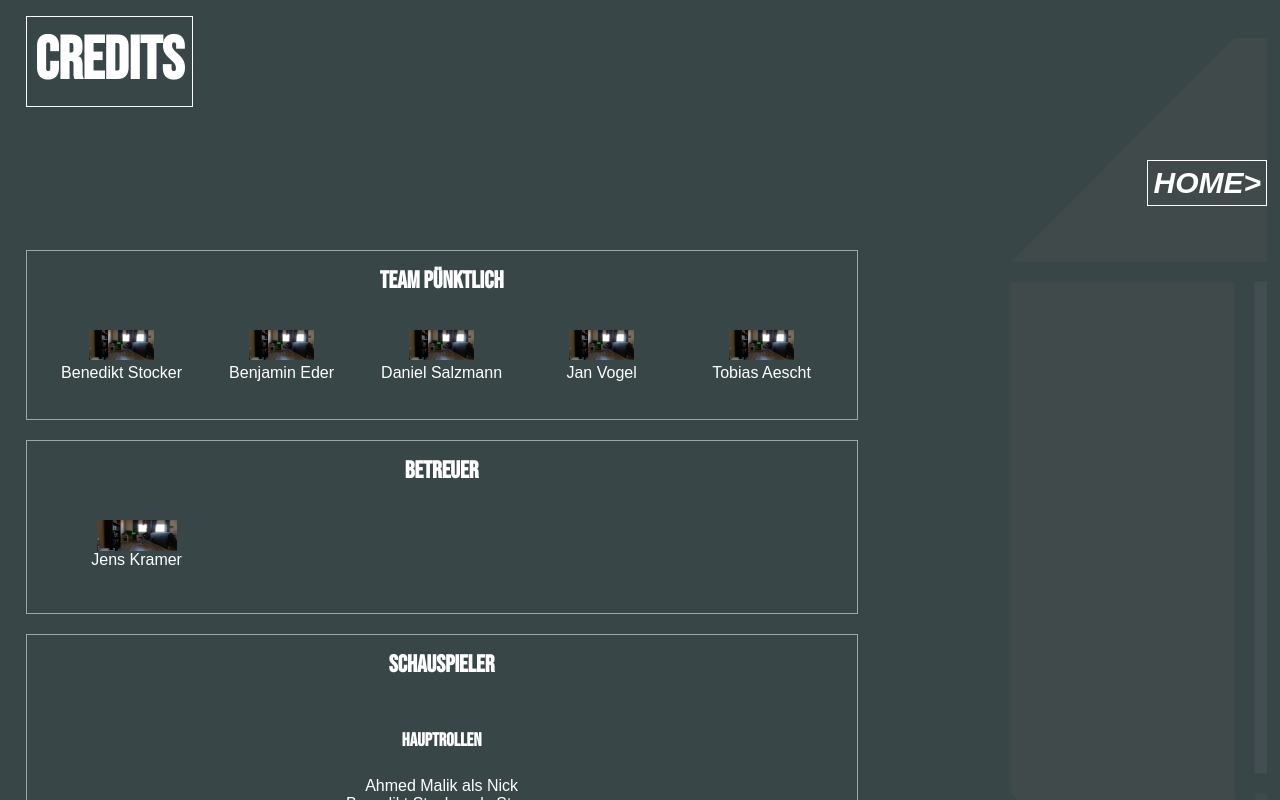
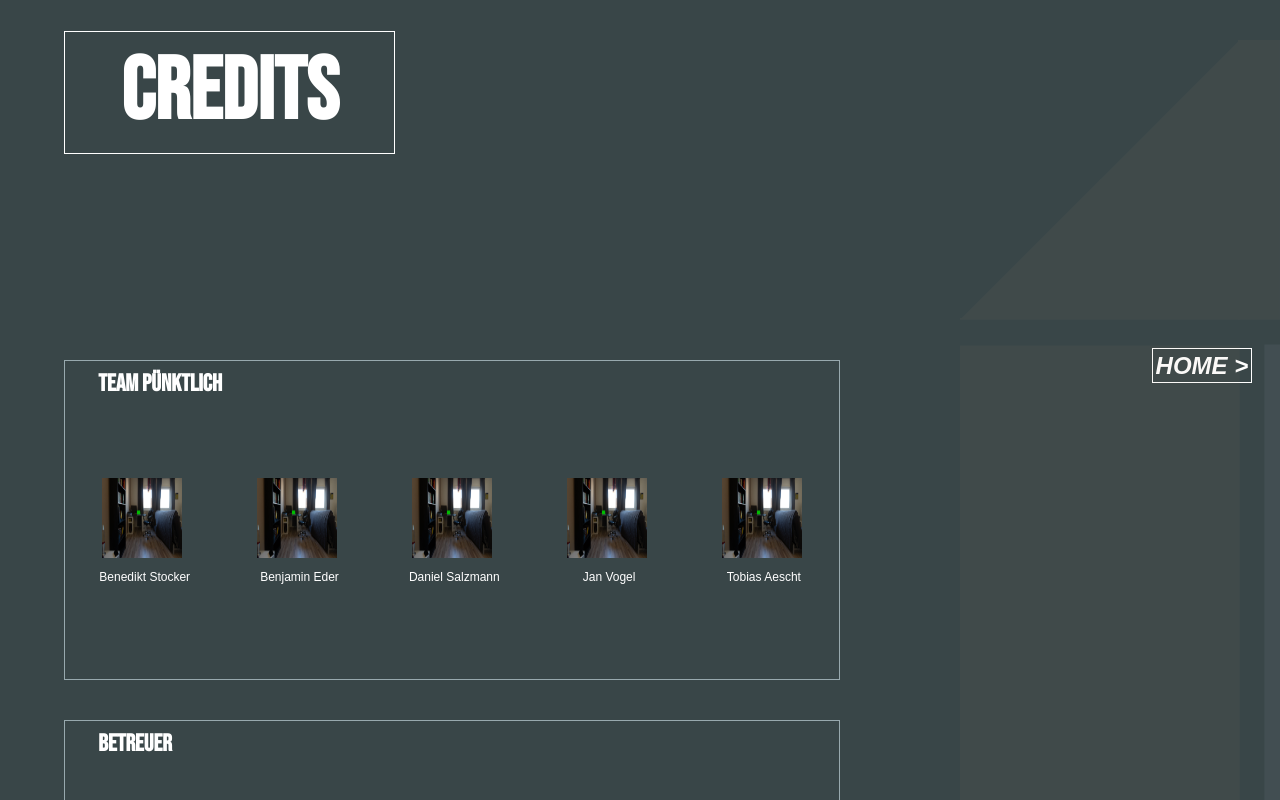
Before and after one commit to bstkr/interactive-movie, an Angular app in the folder interactive-movie-app/: page /credits in a window 1280 px wide. Built offline with nearby package versions, Linux system fonts and the light colour scheme; a web font is replaced by a local one.

Commit message:
Anpassungen Credits page (Grid) etc.

```diff
--- a/interactive-movie-app/src/app/components/credits/credits.component.html
+++ b/interactive-movie-app/src/app/components/credits/credits.component.html
@@ -1,5 +1,4 @@
 <div class="credits-container">
-    <div class="content">
     <div id="credits-title">
         <h1>Credits</h1>
     </div>
@@ -28,7 +27,6 @@
             </div>
         </div>
     </div>
-
     <div id="docent">
         <h2>Betreuer</h2>
         <div class="row">
@@ -38,9 +36,10 @@
             </div>
         </div>
     </div>
-
-        <div class="sectors">
+    <div class="sectors" id="actors">
         <h2>Schauspieler</h2>
+        <div class="row">
+            <div class="column">
                 <h3 >Hauptrollen</h3>
                 <div class="sectors-member">
                     <p>Ahmed Malik als Nick</p>
@@ -48,6 +47,8 @@
                     <p>Benjamin Eder als Chad</p>
                     <p>Daniel Salzmann als Tim</p>
                 </div>
+            </div>
+            <div class="column">
                 <h3 >Statisten</h3>
                 <div class="sectors-member">
                     <p>Jan Vogel</p>
@@ -61,36 +62,40 @@
                     <p>Tobias Aescht</p>
                 </div>
             </div>
-
-        <div class="sectors">
+        </div>
+    </div>
+    <div class="sectors" id="camera">
         <h2>Kamera</h2>
+        <div class="row">
+            <div class="column">
                 <h3 >Verantwortliche</h3>
                 <div class="sectors-member">
                     <p>Benedikt Stocker</p>
                     <p>Benjamin Eder</p>
                 </div>
+            </div>
+            <div class="column">
                 <h3 >Aushilfe</h3>
                 <div class="sectors-member">
                     <p>Jan Vogel</p>
                     <p>Tobias Aescht (u. a. Making-of)</p>
                 </div>
             </div>
-
-        <div class="sectors">
+        </div>
+    </div>
+    <div class="sectors" id="sound">
         <h2>Ton</h2>
         <div class="sectors-member">
             <p>Jan Vogel</p>
         </div>
     </div>
-
-        <div class="sectors">
+    <div class="sectors" id="video">
         <h2>Videoschnitt</h2>
         <div class="sectors-member">
             <p>Benjamin Eder</p>
         </div>
     </div>
-
-        <div class="sectors">
+    <div class="sectors" id="app">
         <h2>InteractiveMovieApp</h2>
         <div class="sectors-member">
             <p>Benedikt Stocker</p>
@@ -99,13 +104,12 @@
             <p>Tobias Aescht</p>
         </div>
     </div>
-    </div>
     <div class="side-bar">
-        <div style="position: absolute; z-index: 1;" class="home-button">
-            <a href="index.html" style="z-index: 1;">Home></a>
-        </div>
         <div class="logo">
-            <img style="position: absolute; z-index: 2;" alt="Logo" src="assets\pictures\room\pov1\logo.svg" style="z-index: 0;">
+            <img alt="Logo" src="assets\pictures\room\pov1\logo.svg">
         </div>
     </div>
+    <div class="home-button">
+        <a href="index.html" style="z-index: 1;">Home ></a>
     </div>
+</div>
--- a/interactive-movie-app/src/app/components/credits/credits.component.scss
+++ b/interactive-movie-app/src/app/components/credits/credits.component.scss
@@ -1,43 +1,53 @@
 @import "../../style/palette.scss";
 
 .credits-container{
-  width:100%;
-  margin:auto;
-  border-style: none;
-
   overflow-y: scroll;
-
-  display: flex;
-  flex-direction: row;
 
   background-color: $darkGreen;
 
-  .content {
-    margin-top: 2%;
-    margin-left: 2%;
-    margin-right: 33%;
-    width: 100%;
-    border-style: none;
-  }
+  width: 100vw;
+  height: 100vh;
+
+  display: grid;
+
+  grid-template-columns: auto 60.625vw 9.375vw 25vw;
+  grid-template-rows: 3.125vw 8.75vw 16.25vw 25vw 3.125vw 25vw 3.125vw 25vw 3.125vw 25vw 3.125vw 25vw 3.125vw 25vw 3.125vw 25vw 3.125vw;
+
+  grid-template-areas:
+  " . . . . "
+  " . creditstitle . side-bar "
+  " . . . home "
+  " . team . . "
+  " . . . . "
+  " . docent . . "
+  " . . . . "
+  " . actors . . "
+  " . . . . "
+  " . camera . . "
+  " . . . . "
+  " . sound . . "
+  " . . . . "
+  " . video . . "
+  " . . . . "
+  " . app . . "
+  " . . . . ";
 
   .side-bar {
-    width: 20%;
-    margin-left: 79%;
-    position: fixed;
+    grid-area: side-bar;
     border-style: none;
-    margin-top: 3%;
+    position: relative;
 
     .logo {
       border-style: none;
     }
+  }
 
   .home-button {
-      width: 100%;
-      min-height: 10%;
-      text-align: right;;
-      float: right;
+    grid-area: home;
+
+    padding-top: 25vh;
+    padding-left: 15vw;
     border-style: none;
-      padding-top: 50%;
 
     a{
       text-decoration:none;
@@ -48,7 +58,7 @@
 
       color: $pureWhite;
       font-weight:bold;
-          font-size: 30px;
+      font-size: 1.875vw;
 
       &:hover {
         color: $white;
@@ -56,19 +66,17 @@
       }
     }
   }
-  }
 
   #credits-title{
-    padding: 0px;
-    text-align: left;
+    grid-area: creditstitle;
+
     border-style: none;
-
-    min-height:100px;
 
     h1 {
       border-style: solid;
       border-width: 1px;
-      padding: 1%;
+      padding: 0.625vw 4.375vw 0.625vw 4.375vw;
+      font-size: 10.9375vh;
     }
 
   }
@@ -79,55 +87,66 @@
     border-style: none;
   }
 
+  .column {
+    border-style: none;
+  }
+
   #team{
-    margin-top: 15%;
-    padding: 15px;
-    text-align: center;
+    grid-area: team;
+
     border-style: solid;
     display: flex;
     flex-direction: column;
 
     .team-member{
-      float:left;
+      align-items: center;
       text-align: center;
 
-      margin-top: 20px;
-      align-items: center;
+      margin-top: 10vh;
       width: 20%;
       border-style: none;
-      padding:15px;
+
+      p {
+        width: 60%;
+      }
 
       img{
-        align-items: center;
-        width: 50%;
-        height: 50%;
+        width: 6.25vw;
+        height: 6.25vw;
       }
     }
   }
 
   #docent{
-    padding:15px;
-    margin-top: 20px;
-    text-align: center;
+    grid-area: docent;
+
+    text-align: left;
     border-style: solid;
     display: flex;
     flex-direction: column;
 
     .docent-member{
+      float:left;
+      text-align: center;
+
+      margin-top: 10vh;
+      width: 20%;
       border-style: none;
-      padding:15px;
-      float: left;
-      text-align: center;
-      display: flex;
-      flex-direction: column;
-      margin-top: 20px;
-      align-items: center;
-      width: 20%;
+    }
+
+    p {
+      width: 60%;
     }
 
     img{
-      width: 50%;
-      height: 50%;
+      width: 6.25vw;
+      height: 6.25vw;
+    }
+
+    p {
+      font-size:  0.9375vw;
+    padding-top: 0.625vw;
+    padding-left: 2.6vw;
     }
   }
 
@@ -135,36 +154,65 @@
     border-style: solid;
     border-color: $gray;
     border-width: 1px;
+  }
 
   h1{
     display: inline;
 
     border-style: solid;
     border-width: 1px;
-      font-size:  60px;
+    font-size: 1.875vw;
   }
 
   h2 {
-      border-style: none;
-      border-width: 1px;
+      padding-top: 0.625vw;
+      padding-left: 2.6vw;
+      font-size: 1.875vw;
   }
 
   h3{
-      margin-top: 50px;
-      border-style: none;
+    padding-top: 0.625vw;
+    padding-left: 2.6vw;
+    font-size: 1.40625vw;
   }
+
+  p {
+    font-size:  0.9375vw;
+    padding-top: 0.625vw;
+    padding-left: 2.6vw;
+  }
+
+  #actors {
+    grid-area: actors;
+  }
+
+  #camera {
+    grid-area: camera;
+  }
+
+  #sound {
+    grid-area: sound;
+  }
+
+  #video {
+    grid-area: video;
+  }
+
+  #app {
+    grid-area: app;
   }
 
   .sectors{
-    padding:15px;
-    text-align: center;
-    margin-top:20px;
 
-    min-height:100px;
+    padding: 0.78125vw;
+    text-align: left;
+    display: flex;
+    flex-direction: column;
 
     .sectors-member{
-      margin-top: 25px;
+      margin-top: 1.25vw;
       border-style: none;
+      float: left;
     }
   }
 }
```
Lines whose indentation alone changed are shown as unchanged.
